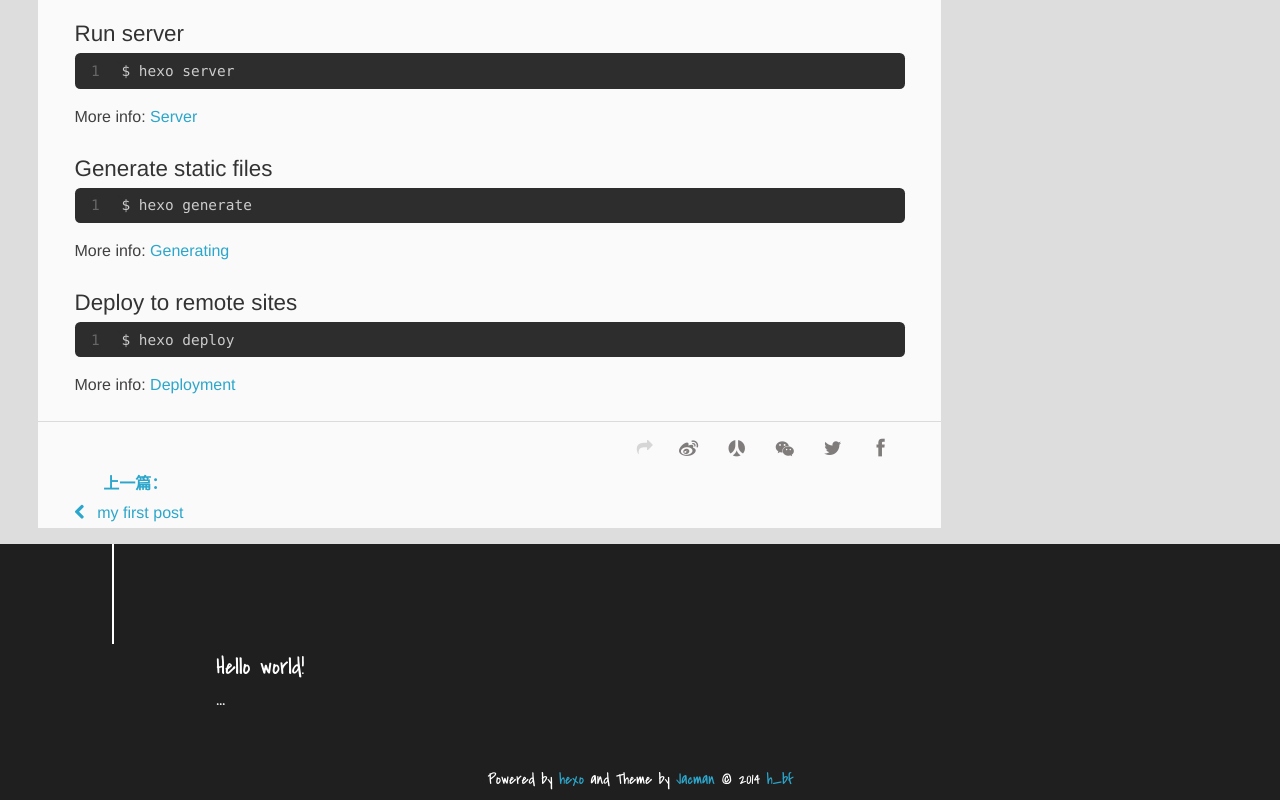
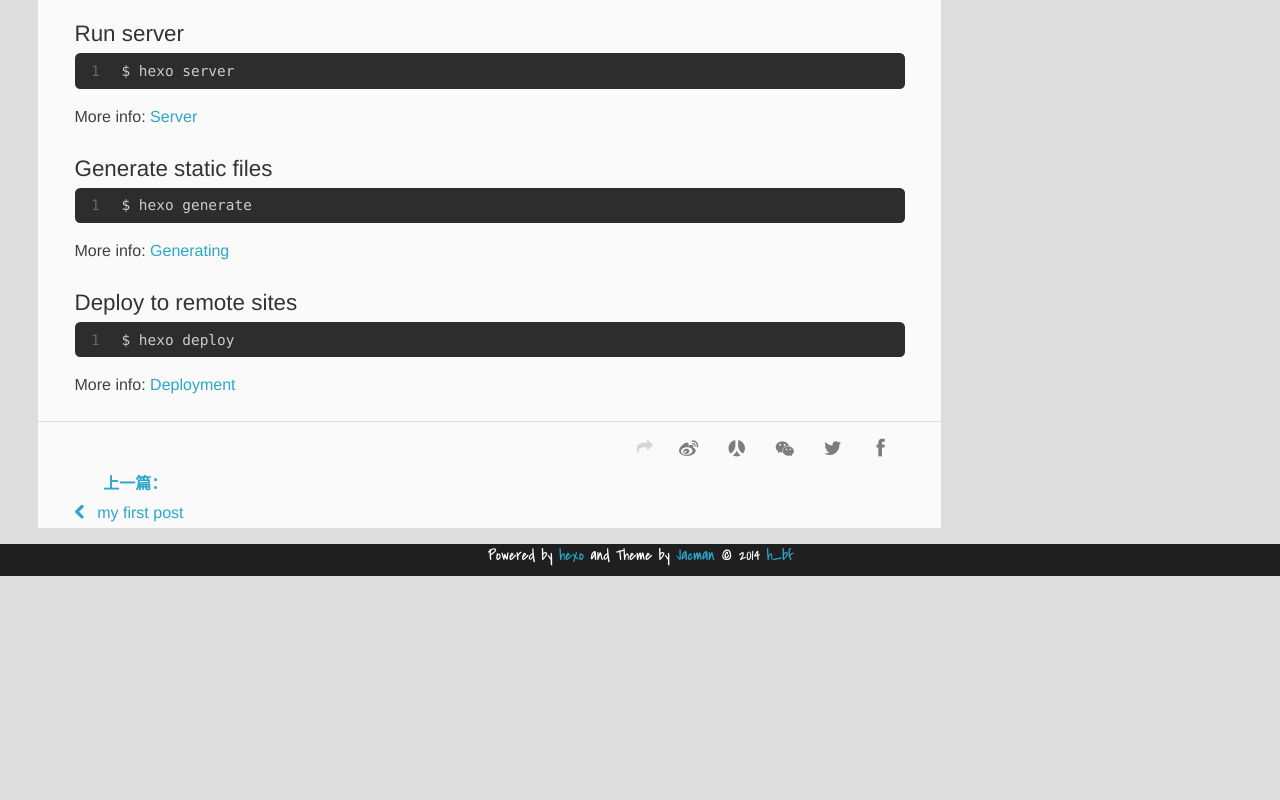
Before and after one commit to hadesh/hadesh.github.io, a plain HTML site: page 2014/12/31/hello-world/index.html in a window 1280 px wide. Shown: the part 657-1457 px from the top of the page. After the commit the page ends 1233 px from the top, so only its background shows below. Drawn offline with Linux system fonts and the light colour scheme.

Commit message:
Site updated: 2014-12-31 12:44:48

```diff
--- a/2014/12/31/hello-world/index.html
+++ b/2014/12/31/hello-world/index.html
@@ -207,16 +207,6 @@ Quick">
     </div>
     <footer><div id="footer" >
 
-	<div class="line">
-		<span></span>
-		<div class="author"></div>
-	</div>
-
-
-	<section class="info">
-		<p> Hello world! <br/>
-			...</p>
-	</section>
 
 	<div class="social-font" class="clearfix">
 
```
Also changed, not shown: 2014/12/31/my-first-post/index.html (+0 -10 lines), archives/2014/12/index.html (+0 -10 lines), archives/2014/index.html (+0 -10 lines), archives/index.html (+0 -10 lines), categories/others/index.html (+0 -10 lines), index.html (+0 -10 lines).
